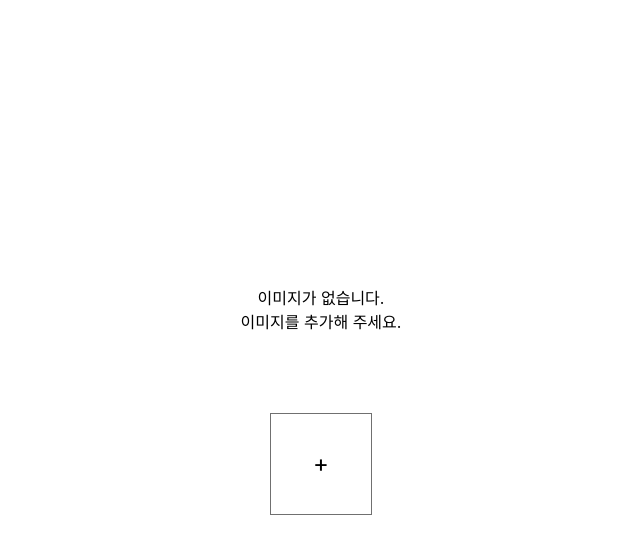
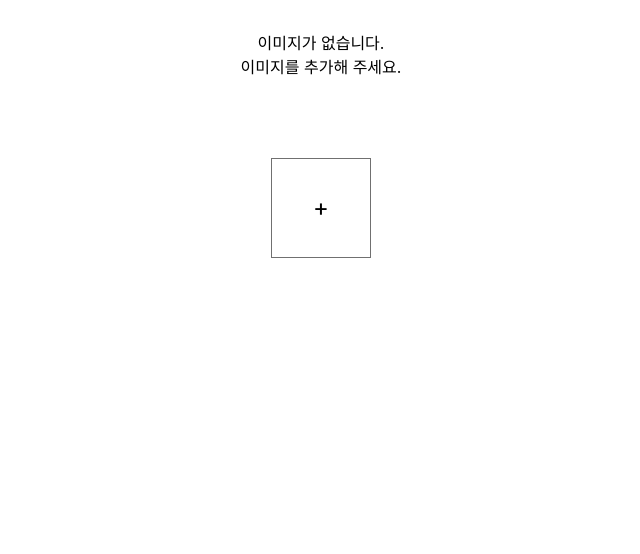
Before and after one commit to mingzzi96/mingzzi96.github.io, a React (Create React App) app in the folder image-gallery/: page / in a window 1280 px wide. Shown: the top 554 px of the page, without its empty margins (319-959 px from the left). Built offline with nearby package versions, Linux system fonts and the light colour scheme.

Commit message:
디자인 적으로 수정

```diff
--- a/image-gallery/src/App.css
+++ b/image-gallery/src/App.css
@@ -1,9 +1,14 @@
+* {
+    box-sizing: border-box;
+}
 .container {
     width: 100vw;
     height: 100vh;
     display: flex;
     align-items: center;
-    justify-content: center;
+    justify-content: flex-start;
+    flex-direction: column;
+    padding: 30px;
 }
 .gallary-box {
     display: flex;
@@ -17,7 +22,6 @@
     gap: 100px;
     overflow-x: scroll;
     width: 100%;
-    justify-content: flex-start;
     padding: 0 140px;
 }
 .text-center {
@@ -34,6 +38,15 @@
     justify-content: center;
     line-height: 24px;
     cursor: pointer;
+}
+
+.imgbox-wrap {
+    padding: 30px;
+    display: flex;
+    align-items: center;
+    justify-content: center;
+    flex-wrap: wrap;
+    gap: 20px;
 }
 
 .image-box {
--- a/image-gallery/src/App.tsx
+++ b/image-gallery/src/App.tsx
@@ -36,6 +36,8 @@ function App() {
                         inputRef.current?.click()
                     }
                 }>+</div>
+            </div>
+            <div className="imgbox-wrap">
                 {
                     imageList.map((el, index) => <ImageBox key={el+index} src={el} />)
                 }
```
